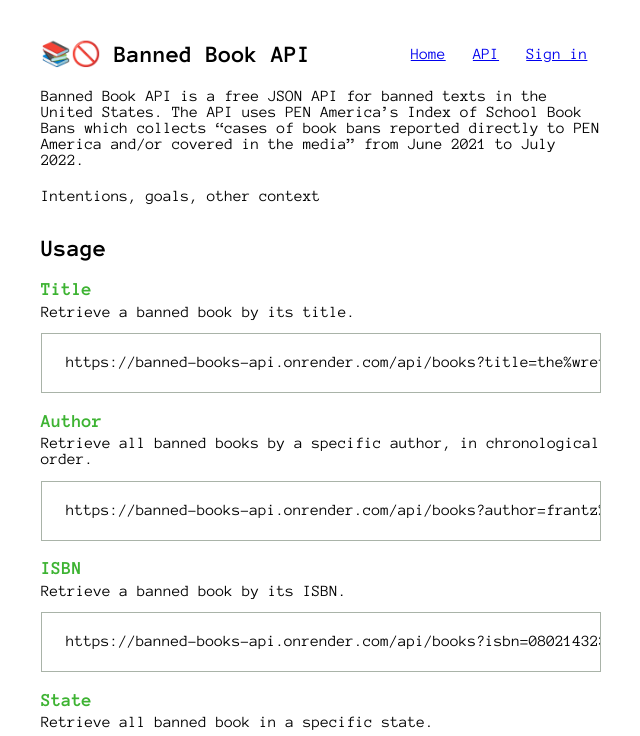
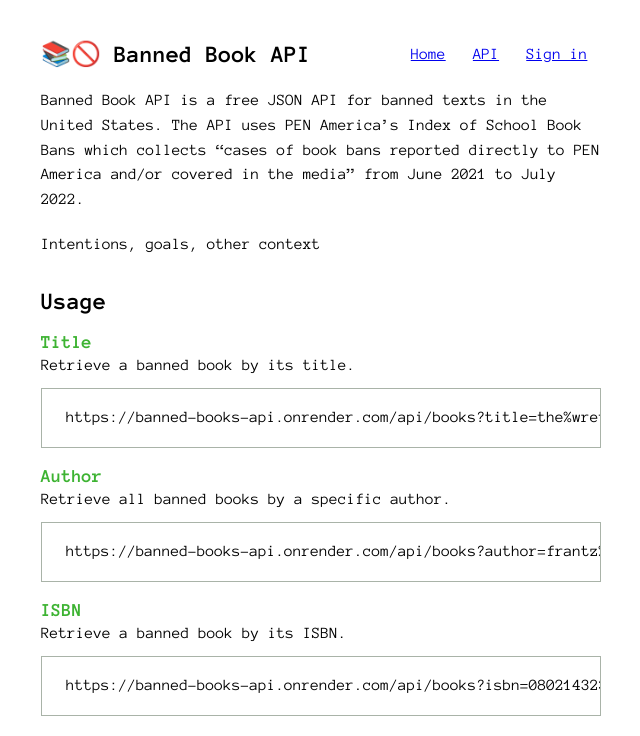
Before and after one commit to tespin/banned-prison-book-api, a React (Create React App) app: page / in a window 1280 px wide. Shown: the top 736 px of the page, without its empty margins (319-959 px from the left). Built offline with nearby package versions, Linux system fonts and the light colour scheme.

Commit message:
changed line height

```diff
--- a/src/Home/Home.module.css
+++ b/src/Home/Home.module.css
@@ -5,5 +5,6 @@
 }
 
 .about p {
+    line-height: 1.55rem;
     margin: 0 0 1.25rem 0;
 }
--- a/src/Usage/Example.module.css
+++ b/src/Usage/Example.module.css
@@ -9,5 +9,6 @@
 
 .desc {
     /* margin-top: 0.35rem; */
+    line-height: 1.15rem;
     margin: 0.35rem 0 0 0;
 }
--- a/src/Usage/Usage.js
+++ b/src/Usage/Usage.js
@@ -7,7 +7,7 @@
         <>
             <h2 className={classes.usage}>Usage</h2>
             <Example heading='Title' desc='Retrieve a banned book by its title.' endpoint='title' params='the%wretched%of%the%earth'/>
-            <Example heading='Author' desc='Retrieve all banned books by a specific author, in chronological order.' endpoint='author' params='frantz%fanon'/>
+            <Example heading='Author' desc='Retrieve all banned books by a specific author.' endpoint='author' params='frantz%fanon'/>
             <Example heading='ISBN' desc='Retrieve a banned book by its ISBN.' endpoint='isbn' params='080214323'/>
             <Example heading='State' desc='Retrieve all banned book in a specific state.' endpoint='state' params='california'/>
             <Example heading='Genre' desc='Retrieve all banned books in a specific genre.' endpoint='genre' params='lgbtq'/>
```
